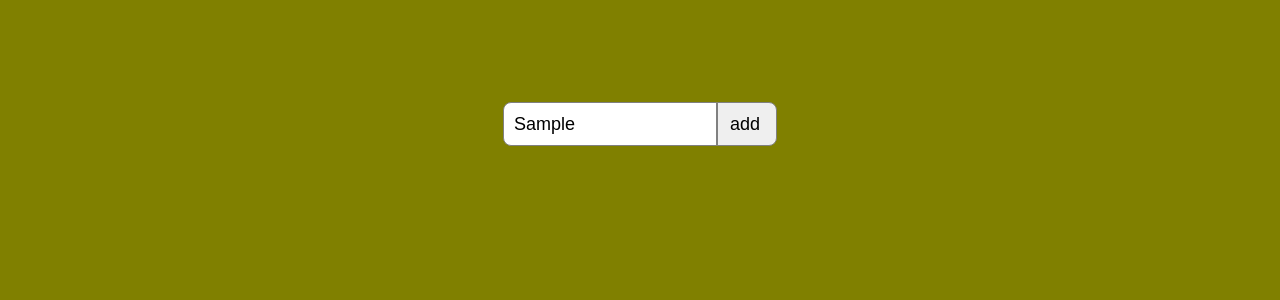
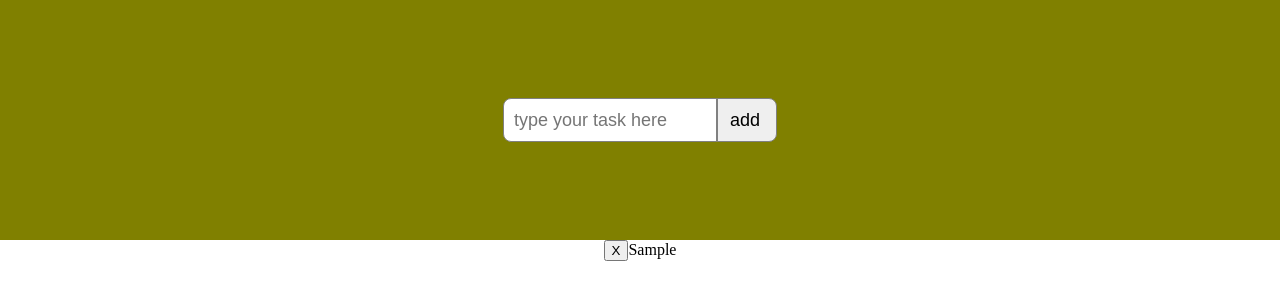
Before and after one commit to EzequielPrezotto/aula_frontend_cesar, a React (Create React App) app in the folder my-app/: page / in a window 1280 px wide. Both pictures are taken after typing "Sample" into the empty fields and a click on the button "add". Shown: the top 300 px of the page. Built offline with nearby package versions, Linux system fonts and the light colour scheme.

Commit message:
created Task interface and TaskItem component

```diff
--- a/my-app/src/App.css
+++ b/my-app/src/App.css
@@ -3,7 +3,7 @@
   text-align: center;
   flex-direction: column;
   width: 100vw;
-  height: 100vw;
+  height: 100vh;
   align-items: center;
 }
 
@@ -15,8 +15,10 @@ body {
 .header {
   flex: 30%;
   background-color: olive;
-  width: 100vw;
-  padding-top: 8%;
+  width: 100%;
+  align-items: center;
+  display: flex;
+  justify-content: center;
 }
 
 .header input {
@@ -39,3 +41,8 @@ body {
   border: 1px solid gray;
   cursor: pointer;
 }
+
+.todoList {
+  flex: 70%;
+  width: 100%;
+}
--- a/my-app/src/App.tsx
+++ b/my-app/src/App.tsx
@@ -1,15 +1,36 @@
-import React from 'react';
+import React, { useState, ChangeEvent } from 'react';
 import './App.css';
+import { Task } from './interfaces/Task'
+import TaskItem from './components/TaskItem';
 
 const App: React.FC = () => {
+
+  const [taskName, setTaskName] = useState<string>("");
+  const [taskList, setTaskList] = useState<Task[]>([]);
+
+  const handleChange = (event: ChangeEvent<HTMLInputElement>): void => {
+    setTaskName(event.target.value)
+  };
+
+  const addTask = (): void => {
+    const newTask = {
+      name: taskName,
+      completed: false
+    };
+    setTaskList([...taskList, newTask])
+    setTaskName("")
+  }
+
   return (
     <div className="App">
       <div className='header'>
-        <input type='text' placeholder='type your task here'/>
-        <button>add</button>
+        <input type='text' value={taskName} placeholder='type your task here' onChange={handleChange}/>
+        <button onClick={addTask}>add</button>
       </div>
       <div className='todoList'>
-
+        {taskList.map( (task: Task, key: number) => {
+          return <TaskItem key={key} task={task}/>
+        })}
       </div>
     </div>
   );
--- /dev/null
+++ b/my-app/src/components/TaskItem.tsx
@@ -0,0 +1,17 @@
+import React from "react";
+import { Task } from '../interfaces/Task'
+
+interface Props {
+    task: Task;
+}
+
+const TaskItem = ({ task }: Props) => {
+    return (
+        <div className="task">
+            <button>X</button>
+            <span>{task.name}</span>
+        </div>
+    );
+}
+
+export default TaskItem
--- /dev/null
+++ b/my-app/src/interfaces/Task.tsx
@@ -0,0 +1,4 @@
+export interface Task {
+  name: string;
+  completed: boolean;
+}
```
